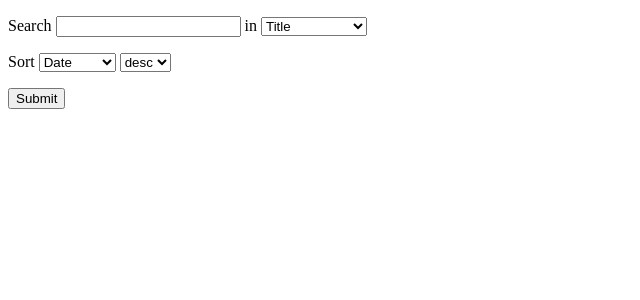
After one commit to technohiker/wadlog, a Flask app: template templates/search.html in a window 1280 px wide. The commit adds this page. Shown: the top 300 px of the page, without its empty margins (0-640 px from the left). Run offline with Flask 2, Linux system fonts and the light colour scheme; the template is opened without the code that fills it: values that come from a table or form of the project are taken from there, others are empty.

Commit message:
Created front-end to pull JSON data.  Probably not using WTForms as planned.

```diff
--- a/app.py
+++ b/app.py
@@ -1,16 +1,23 @@
 import os
 from dotenv import load_dotenv
 from re import search
+from datetime import date
+
+import requests
+import json
 
 from flask import Flask, render_template, request, flash, redirect, jsonify, session, g
-from models import connect_db
+from models import connect_db, Mods, db
+from forms import GetModsForm
+
+load_dotenv()
 
 app = Flask(__name__)
 
 app.config['SQLALCHEMY_DATABASE_URI'] = \
-        f"postgresql://{os.getenv('SQLALCHEMY_USER')}:{os.getenv('SQLALCHEMY_PASSWORD')}@{os.getenv('SQLALCHEMY_HOST')}:5432/{os.getenv('SQLALCHEMY_DATABASE')}"
+    f"postgresql://{os.getenv('SQLALCHEMY_USER')}:{os.getenv('SQLALCHEMY_PASSWORD')}@{os.getenv('SQLALCHEMY_HOST')}:5432/{os.getenv('SQLALCHEMY_DATABASE')}"
 
-       # psql -h <REMOTE HOST> -p <REMOTE PORT> -U <DB_USER> <DB_NAME>
+    # psql -h <REMOTE HOST> -p <REMOTE PORT> -U <DB_USER> <DB_NAME>
 
 
 app.config['SQLALCHEMY_TRACK_MODIFICATIONS'] = False
@@ -19,3 +26,58 @@ app.config['DEBUG_TB_INTERCEPT_REDIRECTS'] = True
 app.config['SECRET_KEY'] = os.getenv('SECRET_KEY',"This is a secret")
 
 connect_db(app)
+
+def create_mod(m_json):
+    """Returns a mod record created with JSON data."""
+
+    category = m_json['dir'].partition('/')[0]
+
+    return Mods(
+        title=m_json['title'],
+        file_id=m_json['id'],
+        url=m_json['url'],
+        description=m_json['description'],
+        date_uploaded=m_json['date'],
+        author=m_json['author'],
+        category=category,
+        rating=m_json['rating'],
+        rating_count=m_json['votes']
+        )
+
+# uri = 'https://www.doomworld.com/idgames/api/api.php'
+# query = 'hell revealed'
+# api_type = 'title'
+# sort = 'asc'
+
+# response = requests.get(f'{uri}?action=search&query={query}&type={api_type}&dir={sort}&out=json')
+
+# data = str(response.content)
+
+# json_data = json.loads(response.content)
+# print(json_data['content']['file'][0]['dir'].partition('/')[0])
+
+# hr_e1 = json_data['content']['file'][0]
+
+# new_mod = create_mod(hr_e1)
+
+# db.session.add(new_mod)
+# db.session.commit()
+
+
+@app.route('/search',methods=['GET','POST'])
+def front_page():
+
+    form = GetModsForm()
+    if (request.method == 'POST'):
+        uri = 'https://www.doomworld.com/idgames/api/api.php'
+        query = request.json['query']
+        api_type = request.json['type']
+        sort = request.json['sort']
+        dir = request.json['dir']
+
+        response = requests.get(f'{uri}?action=search&query={query}&type={api_type}&sort={sort}&dir={dir}&out=json')
+        print(response.content)
+        return json.loads(response.content)
+
+
+    return render_template('search.html',form=form)
--- a/forms.py
+++ b/forms.py
@@ -1,12 +1,33 @@
 from flask_wtf import FlaskForm
 from wtforms import StringField, SelectField, FloatField
-from wtforms.validators import InputRequired
+from wtforms.validators import InputRequired, Length
 
 class AddCupcakeForm(FlaskForm):
-
-    __tablename__ = 'Cupcakes'
 
     flavor = StringField('Flavor',validators=[InputRequired()])
     size = StringField('Size',validators=[InputRequired()])
     rating = FloatField('Rating(1 to 10)',validators=[InputRequired()])
     image = StringField('Image URL',validators=[InputRequired()])
+
+class GetModsForm(FlaskForm):
+
+    query = StringField('Search',validators=[InputRequired(),Length(min=3)])
+    type = SelectField('Type',choices=[
+        ['filename','Filename'],
+        ['title','Title'],
+        ['author','Author'],
+        ['e-mail','E-mail'],
+        ['description','Description'],
+        ['credits','Credits'],
+        ['editors','Editors'],
+        ['whole textfile','Whole_textfile']
+    ])
+    sort = SelectField('Sort',choices=[
+        ['date','Date'],
+        ['filename','Filename'],
+        ['author','Author'],
+        ['title','Title'],
+        ['size','Size'],
+        ['rating','Rating']
+        ])
+    dir = SelectField('Direction',choices=[['asc', 'Asc'],['desc','Desc']])
--- a/static/app.js
+++ b/static/app.js
@@ -0,0 +1,49 @@
+const searchForm = document.querySelector('#formSearch')
+const modContainer = document.querySelector('#modContainer')
+
+const f_query = document.querySelector('#query')
+const f_type = document.querySelector('#type')
+const f_sort = document.querySelector('#sort')
+const f_dir = document.querySelector('#dir')
+
+searchForm.addEventListener('submit', function(e){
+    e.preventDefault()
+    pullMod(e)
+})
+
+async function pullMod(e){
+
+    let uri = 'https://www.doomworld.com/idgames/api/api.php'
+
+    let query = f_query.value;
+    let type = f_type.value;
+    let sort = f_sort.value;
+    let dir = f_dir.value;
+
+    console.log(`${uri}?action=search
+    &query=${query}&type=${type}&sort=${sort}&dir=${dir}`)
+/*
+    response = axios.get(`${uri}?action=search
+        &query=${query}&type=${type}&sort=${sort}&dir=${dir}`)
+*/
+
+    response = await axios.post('/search',{
+        query: query,
+        type: type,
+        sort: sort,
+        dir: dir
+    })
+    console.log(response.data)
+}
+
+
+/* Mod call workflow:
+
+- Will WTForms go off even with e.PreventDefault?
+
+- Make Axios call to get JSON from Idgames.
+- Add this particular mod file to mod container below search.
+- Need a function to convert the JSON into a mod object.
+    - Should mod object contain all mod info, or just info to make another API call?
+
+*/
--- a/templates/base.html
+++ b/templates/base.html
@@ -15,5 +15,4 @@
 </body>
 <script src="https://unpkg.com/jquery"></script>
 <script src="https://unpkg.com/axios/dist/axios.js"></script>
-<script src="/static/app.js"></script>
 </html>
--- /dev/null
+++ b/templates/search.html
@@ -0,0 +1,61 @@
+{% extends 'base.html'  %}
+
+{% block content %}
+
+<!--
+<h1 class="display-1">Pull mods.</h1>
+
+    <form name="formSearch" id="formSearch" method="POST">
+
+    {{ form.hidden_tag() }}
+
+    <p> Search {{ form.query }} in {{ form.type}} </p>
+    <p> Sort {{form.sort}} {{form.dir}} </p>
+    <button class="btn btn-success" type="submit">Submit</button>
+
+    </form>
+
+    -->
+
+    <form name="formSearch" id="formSearch" method="POST">
+
+        <p>
+            Search
+            <input id="query" minlength="3" name="query" required="" type="text">
+            in
+            <select id="type" name="type">
+                <option value="title">Title</option>
+                <option value="filename">Filename</option>
+                <option value="author">Author</option>
+                <option value="e-mail">E-mail</option>
+                <option value="description">Description</option>
+                <option value="credits">Credits</option>
+                <option value="editors">Editors</option>
+                <option value="whole textfile">Whole_textfile</option>
+            </select>
+        </p>
+
+        <p>
+            Sort
+            <select id="sort" name="sort">
+                <option value="date">Date</option>
+                <option value="filename">Filename</option>
+                <option value="author">Author</option>
+                <option value="title">Title</option>
+                <option value="size">Size</option>
+                <option value="rating">Rating</option>
+            </select>
+            <select id="dir" name="dir">
+                <option value="desc">desc</option>
+                <option value="asc">asc</option>
+            </select>
+        </p>
+        <button class="btn btn-success" type="submit">Submit</button>
+    </form>
+
+    <div id="modContainer"></div>
+
+<script src="/static/app.js"></script>
+{% endblock %}
+
+# Add axios to submit.
```
Also changed, not shown: models.py (+23 -46 lines), seed.py (+20 -2 lines), templates/wtform.html (deleted, +0 -27 lines), readme.md.
